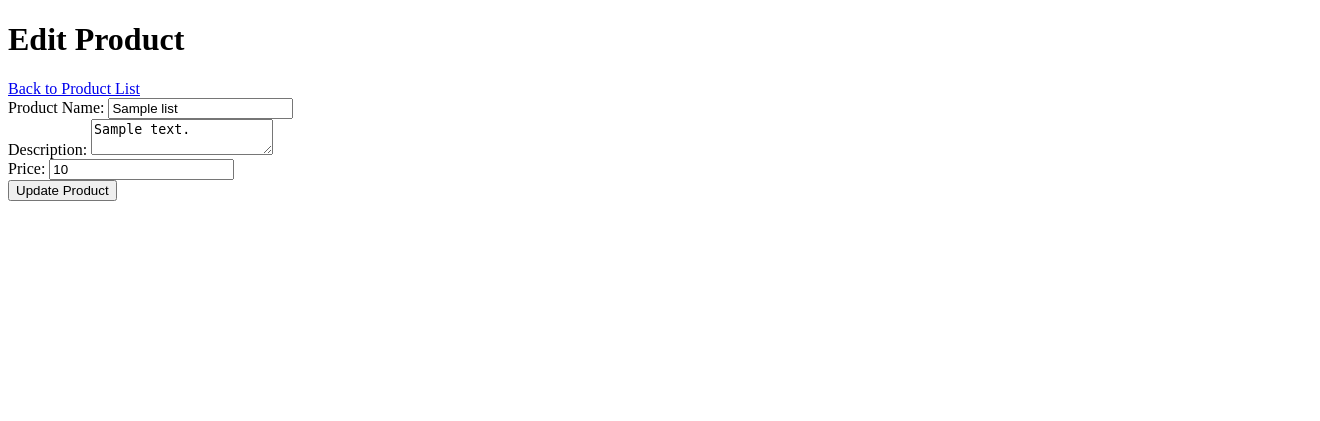
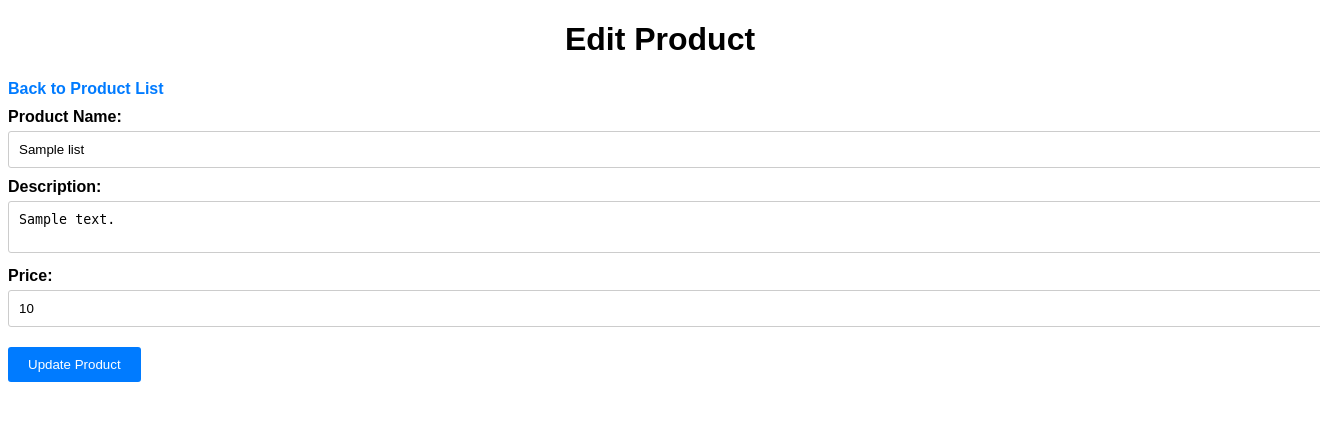
Before and after one commit to naveenisthename/Senchola_Internship, a PHP site: page /edit.php?id=1 in a window 1320 px wide; the page is wider, and only the part inside the window is pictured. Shown: the top 421 px of that part. Run offline with PHP 8.4, Linux system fonts and the light colour scheme; tables that the repository leaves empty or names only in its code hold one stand-in row (values such as "Sample post").

Commit message:
edit.php

```diff
--- a/CRUD_UsingOnly_PHP/edit.php
+++ b/CRUD_UsingOnly_PHP/edit.php
@@ -1,9 +1,66 @@
 <!DOCTYPE html>
-<html>
+<html lang="en">
 
 <head>
+    <meta charset="UTF-8">
+    <meta name="viewport" content="width=device-width, initial-scale=1.0">
     <title>Edit Product</title>
+    <style>
+        body {
+            font-family: Arial, sans-serif;
+        }
+
+        h1 {
+            text-align: center;
+        }
+
+        a {
+            text-decoration: none;
+            font-weight: bold;
+            color: #007bff;
+        }
+
+        .container {
+            width: 50%;
+            margin: 0 auto;
+            padding: 20px;
+            border: 1px solid #ccc;
+            border-radius: 5px;
+            box-shadow: 0 2px 4px rgba(0, 0, 0, 0.1);
+        }
+
+        label {
+            display: block;
+            margin-top: 10px;
+            font-weight: bold;
+        }
+
+        input[type="text"],
+        textarea {
+            width: 100%;
+            padding: 10px;
+            margin-top: 5px;
+            border: 1px solid #ccc;
+            border-radius: 3px;
+        }
+
+        input[type="submit"] {
+            display: block;
+            margin-top: 20px;
+            padding: 10px 20px;
+            background-color: #007bff;
+            color: #fff;
+            border: none;
+            border-radius: 3px;
+            cursor: pointer;
+        }
+
+        input[type="submit"]:hover {
+            background-color: #0056b3;
+        }
+    </style>
 </head>
+
 
 <body>
     <h1>Edit Product</h1>
```
